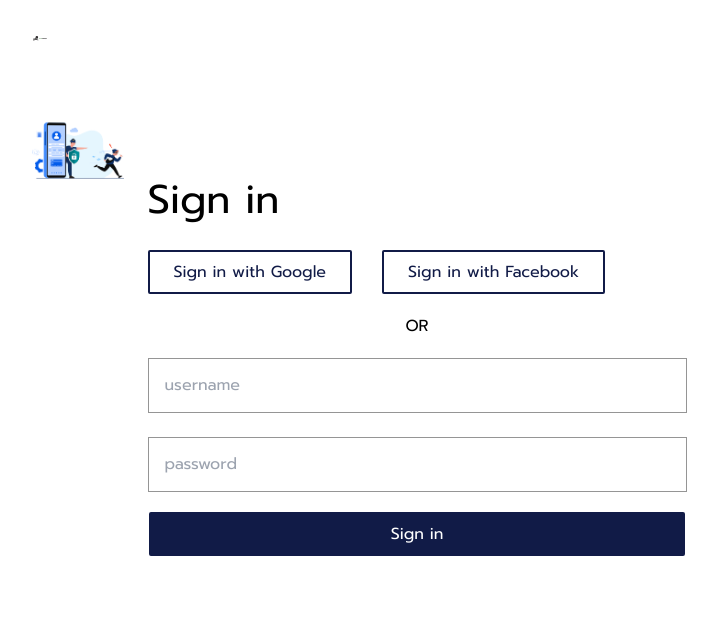
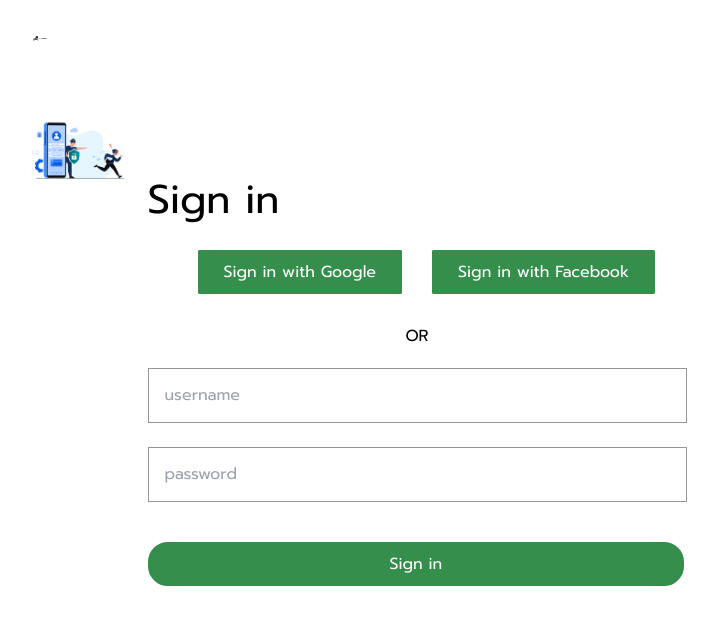
Before and after one commit to zunzureal/SafePassage, a React (Vite) app in the folder client/safePassage/: page /security/login in a window 1280 px wide. Shown: the top 624 px of the page, without its empty margins (303-1021 px from the left). Built offline with nearby package versions, Linux system fonts and the light colour scheme.

Commit message:
Change CSS in Security Login

```diff
--- a/client/safePassage/src/css/Home.css
+++ b/client/safePassage/src/css/Home.css
@@ -69,6 +69,10 @@
   transition: 0.3s ease-in-out;
 }
 
+.SecurityLoginBTN1 {
+  border: 2px solid #1e293b;
+}
+
 @keyframes slide-left {
 0% {
   background-position: 0px;
--- a/client/safePassage/src/css/Security.css
+++ b/client/safePassage/src/css/Security.css
@@ -41,7 +41,7 @@ header {
 }
 
 .header-or {
-    margin-top: 20px;
+    margin-top: 40px;
     display: flex;
     justify-content: center; /* Center horizontally */
     align-items: center;
@@ -60,9 +60,9 @@ header {
 }
 
 .with-google {
-    background: white;
-    color: #111B47;
-    border: 2px solid #111B47 ;
+    background: #358E4C;
+    color: white;
+    border: 2px solid #358E4C ;
     text-decoration: none;
     padding: .5rem  1.5rem;
     border-radius: 2px;
@@ -71,16 +71,37 @@ header {
 }
 
 .with-facebook {
-    color: #111B47;
-    border: 2px solid #111B47 ;
+    color: white;
+    border: 2px solid #358E4C ;
     border-radius: 2px;
-    background: white;
+    background: #358E4C;
     padding: .5rem 1.5rem;
     text-decoration: none;
 }
 
+.header-btn2 {
+    margin-top: 30px;
+    padding-left: 50px;
+}
+
+.header-btn-create2 {
+    margin-top: 40px;
+}
+
+.header-btn2 :hover {
+    background: white;
+    color: #111B47;
+    transition: all 0.3s ease-out;
+}
+
+.header-btn-create2 :hover {
+    background: white;
+    color: #111B47;
+    transition: all 0.3s ease-out;
+}
+
 .header-form  h3 {
-    margin-top: 30px;
+    margin-top: 35px;
 }
 
 #form{
@@ -119,12 +140,12 @@ header {
 
 .sign-account {
     color: white;
-    border: 2px solid #111B47 ;
+    border: 2px solid #358E4C ;
     text-decoration: none;
-    border-radius: 2px;
-    background: #111B47;
+    background: #358E4C;
     padding: .5rem 15rem;
     text-decoration: none;
+    border-radius: 20px;
 }
 
 .marginall {
--- a/client/safePassage/src/security side page/Login.jsx
+++ b/client/safePassage/src/security side page/Login.jsx
@@ -51,7 +51,7 @@ function SecurityLogin() {
                     <div className="header-title">
                         <h1>Sign in</h1>
                     </div>
-                    <div className="header-btn">
+                    <div className="header-btn2">
                         <a href="#" className="with-google">Sign in with Google</a>
                         <a href="#" className="with-facebook">Sign in with Facebook</a>
                     </div>
@@ -62,7 +62,7 @@ function SecurityLogin() {
                         <input type='text' placeholder='username' onChange={(e) => { setUsername(e.target.value) }}></input>
                         <input type='text' placeholder='password' onChange={(e) => { setPassword(e.target.value) }}></input>
                     </form>
-                    <div className="header-btn-create">
+                    <div className="header-btn-create2">
                         <button className="sign-account" onClick={loginBtn}>Sign in</button>
                     </div>
 
```
